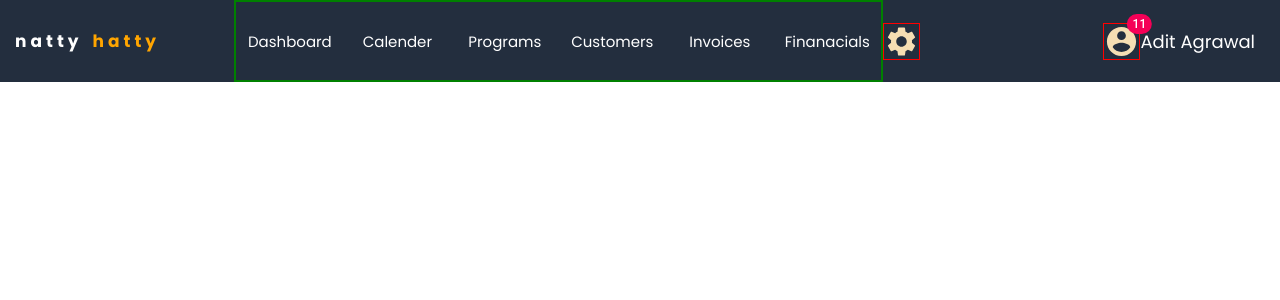
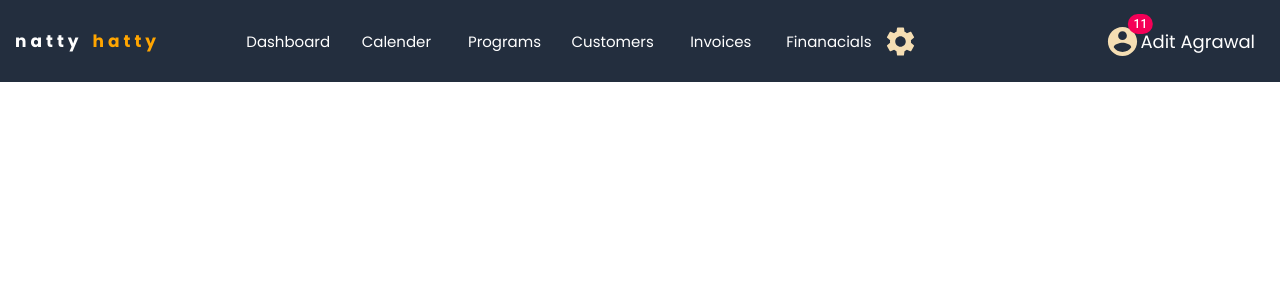
Before and after one commit to Natty-Hatty/Redux-Type-Test, a React (Create React App) app: page / in a window 1280 px wide. Shown: the top 300 px of the page. Built offline with nearby package versions, Linux system fonts and the light colour scheme.

Commit message:
add framer motion

```diff
--- a/src/App.tsx
+++ b/src/App.tsx
@@ -1,5 +1,6 @@
 import { createGlobalStyle } from 'styled-components';
 import './App.css';
+import Card from './Card';
 import NavBar from './NavBar';
 
 const GlobalStyle = createGlobalStyle`
--- a/src/Card.tsx
+++ b/src/Card.tsx
@@ -16,7 +16,7 @@ const Card = () => {
 				width: '100px',
 				height: '100px',
 				borderRadius: '10px',
-				backgroundColor: 'white',
+				backgroundColor: 'black',
 			}}
 		/>
 	);
--- a/src/NavBar.tsx
+++ b/src/NavBar.tsx
@@ -53,7 +53,7 @@ const NavBar = () => {
 				<ProfileDiv>
 					<SettingNavDropDown
 						elementPosition={6}
-						title="Dashboard"
+						title="Style Icon"
 						opened={elementPosition === 6}
 						onHover={onHover}
 					/>
@@ -146,7 +146,16 @@ const SettingNavDropDown = ({
 }: any) => {
 	return (
 		<DropDown onMouseLeave={() => onHover(-1)}>
-			<IconBtn onMouseEnter={() => onHover(elementPosition)} type="button">
+			<IconBtn
+				onMouseEnter={() => onHover(elementPosition)}
+				type="button"
+				whileHover={{ scale: 1.4, rotate: [0, -120, 270, 360, 0] }}
+				transition={{
+					duration: 1,
+					ease: 'easeInOut',
+					times: [0, 0.25, 0.75, 1],
+				}}
+			>
 				<SettingsIcon fontSize="large" />
 			</IconBtn>
 			<DropDownContent active={opened}>
--- a/src/style.ts
+++ b/src/style.ts
@@ -35,11 +35,11 @@ export const ProfileDiv = styled.div`
 	}
 `;
 
-export const IconBtn = styled.button`
+export const IconBtn = styled(motion.button)`
 	border: none;
 	color: wheat;
 	background: transparent;
-	border: 1px solid red;
+	/* border: 1px solid red; */
 	display: flex;
 	align-items: center;
 `;
@@ -103,7 +103,7 @@ export const NavBtnWrap = styled.div`
 	justify-content: space-around;
 	/* border: 2px solid green; */
 	flex: 1;
-	border: 2px solid green;
+	/* border: 2px solid green; */
 `;
 
 export const UserText = styled.p`
@@ -118,8 +118,8 @@ interface DropDownProps {
 	active: boolean;
 }
 export const DropDownContent = styled.div`
-	height: 500px;
-	border: 1px solid red;
+	height: 400px;
+	/* border: 1px solid red; */
 	display: ${(props: DropDownProps) => (props.active ? 'block' : 'none')};
 	/* width: 100vw; */
 
@@ -129,6 +129,16 @@ export const DropDownContent = styled.div`
 	left: 0;
 	background-color: #f7f7f7;
 	overflow: scroll;
+	&::before {
+		position: absolute;
+		content: '';
+		bottom: 0;
+		left: 0;
+		height: 15px;
+		display: block;
+		width: 100%;
+		/* background: green; */
+	}
 `;
 
 export const DropDown = styled.div`
```
Also changed, not shown: src/animation/EaseInAnimation.tsx (added, +9 -0 lines).
